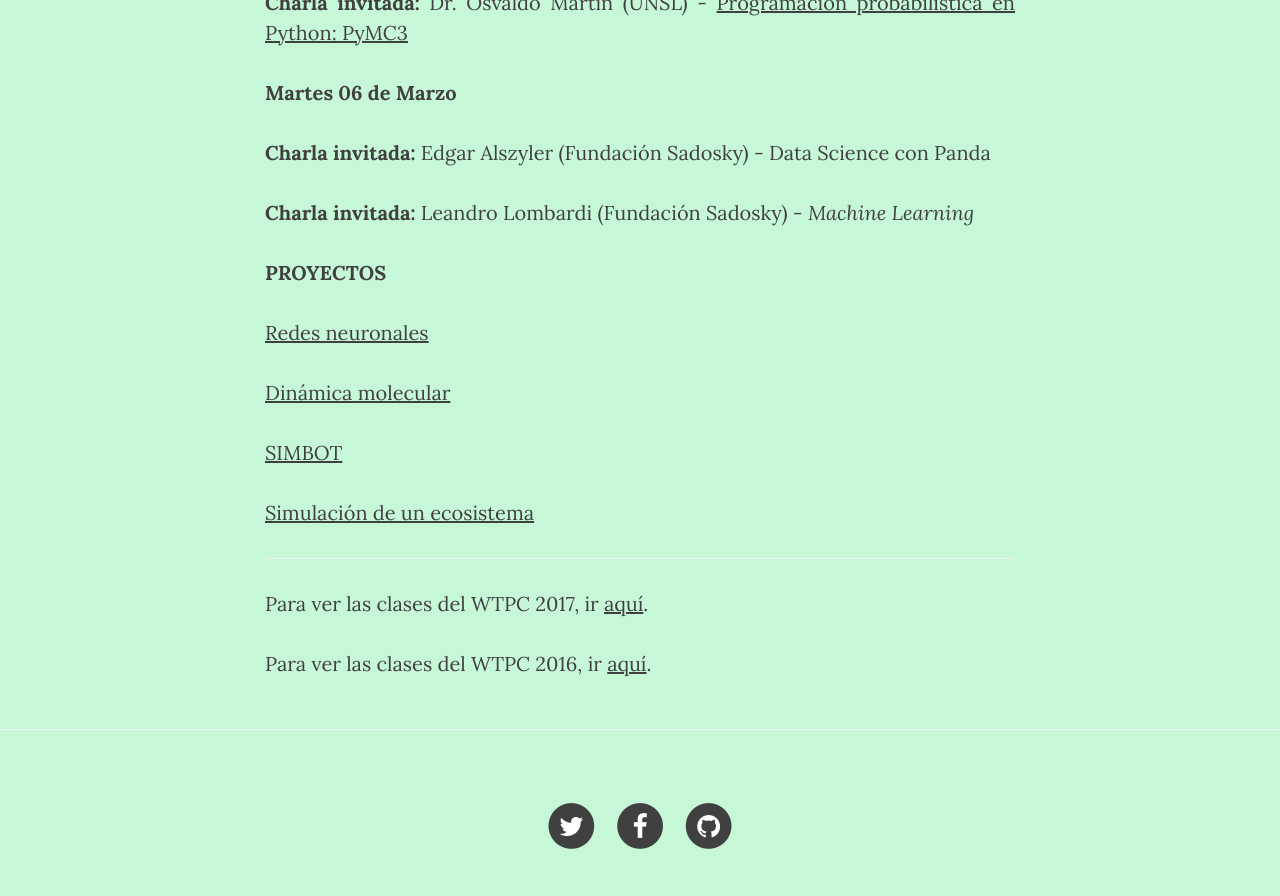
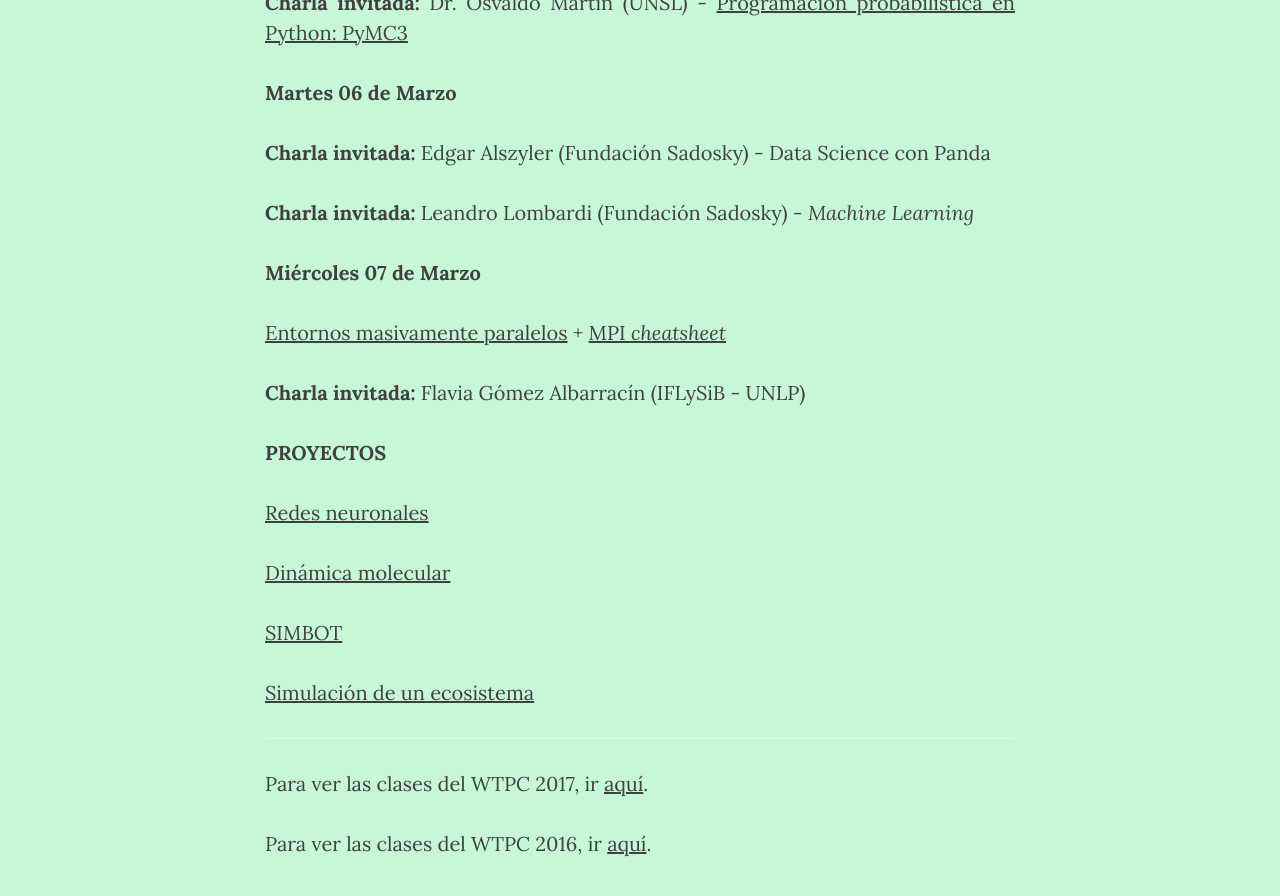
Before and after one commit to wtpc/wtpc.github.io, a Jekyll site: the page built from clases.md, in a window 1280 px wide and 900 px high, scrolled down 1922 px. Shown: the top 896 px of the window. Built offline with Jekyll 4.4.1, drawn with Linux system fonts in a browser that asks for light colours; nearby versions of some CDN libraries.

Commit message:
Agregada clase + charla del miércoles 07/03/18

```diff
--- a/clases.md
+++ b/clases.md
@@ -75,15 +75,14 @@ permalink: /clases/
 **Charla invitada:** Leandro Lombardi (Fundación Sadosky) - *Machine Learning*
 
 
-<!--
 **Miércoles 07 de Marzo**
 
-[Estado del arte](/clases/2017/12_estado_del_arte.pdf)
-[Programación en entornos paralelos: MPI](/clases/2017/11_MPI.pdf)
+[Entornos masivamente paralelos](/clases/2018/13_entornos_masivamente_paralelos.pdf) + [MPI *cheatsheet*](/clases/2018/mpicheatsheet.pdf)
 
 **Charla invitada:** Flavia Gómez Albarracín (IFLySiB - UNLP)
 
 
+<!--
 
 **Jueves 08 de Marzo**
 
```
Also changed, not shown: 2 other files.
